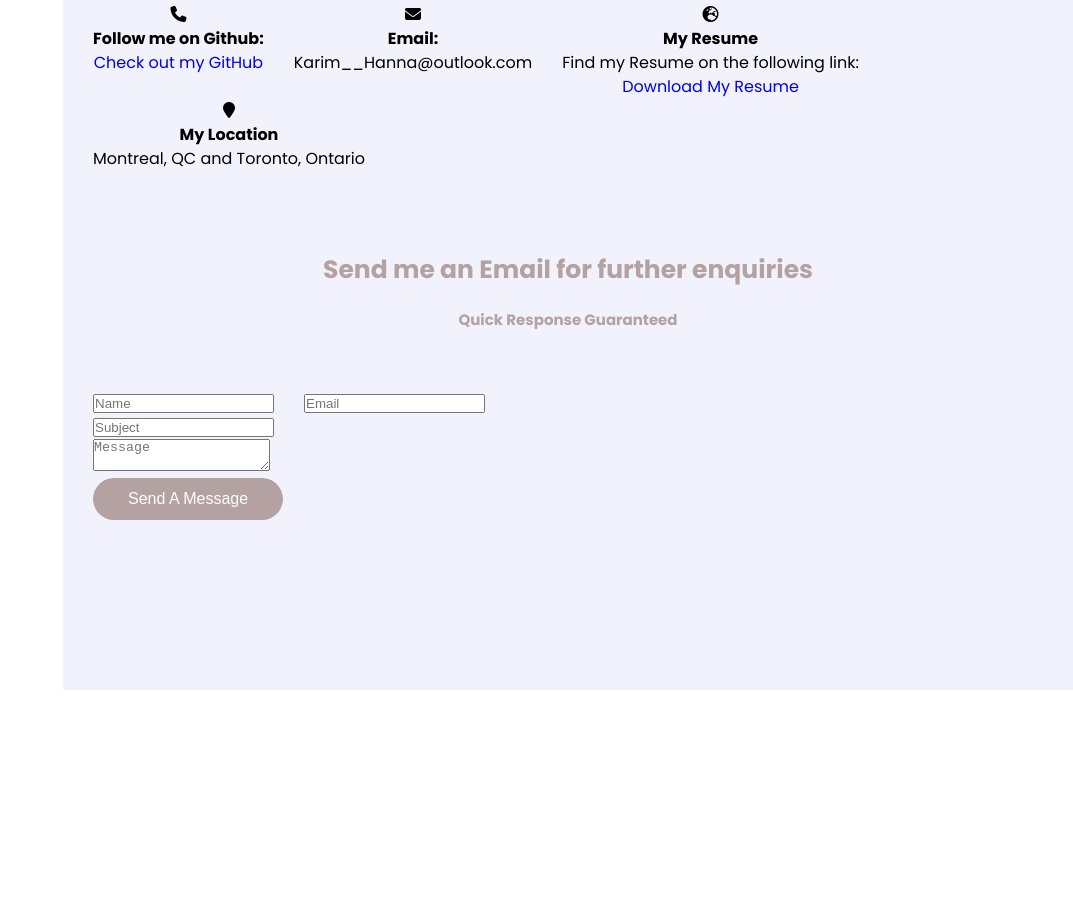
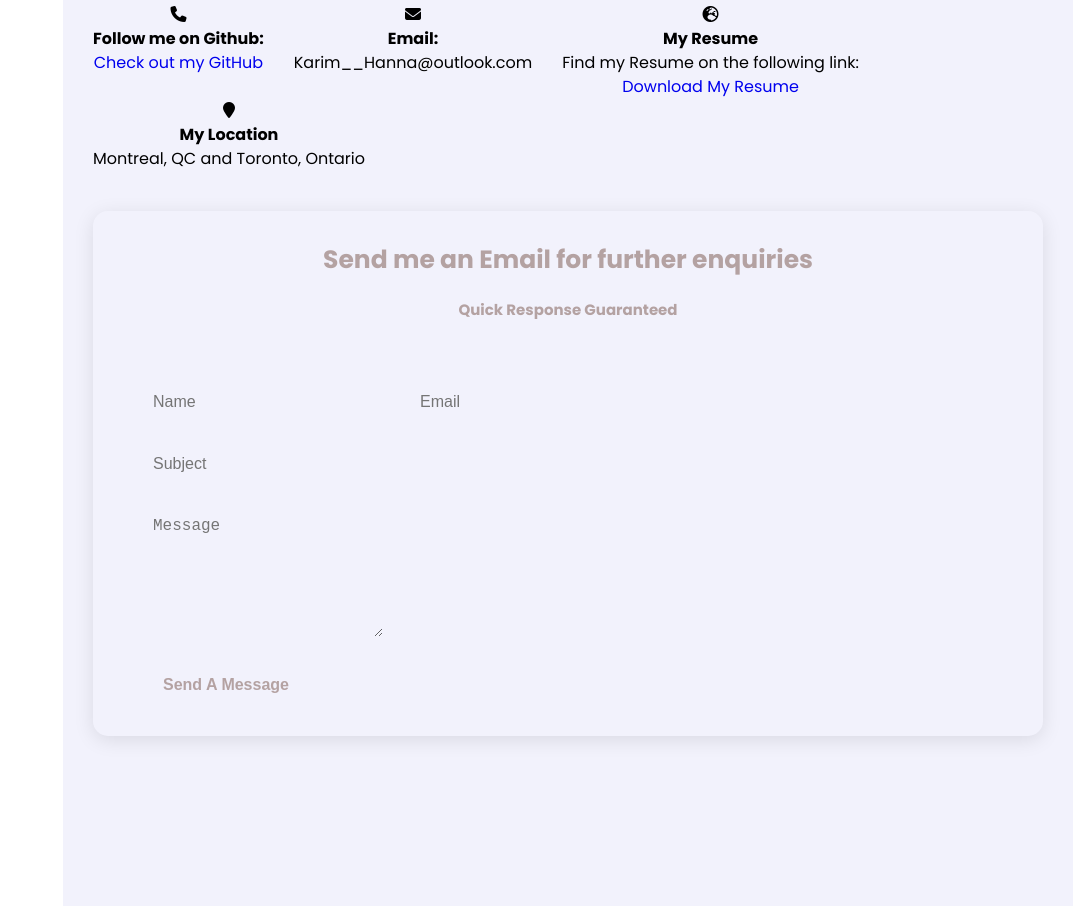
Before and after one commit to KarimHanna0404/Personal-Website, a plain HTML site: page index.html in a window 1280 px wide. Shown: the part 4598-5504 px from the top of the page, without its empty margins (207-1280 px from the left). Before the commit the page ends 5288 px from the top, so only its background shows below. Drawn offline with nearby package versions, Linux system fonts and the light colour scheme.

Commit message:
fixed form and made it look better

```diff
--- a/index.html
+++ b/index.html
@@ -2,7 +2,7 @@
 <html lang="en">
 <head>
     <meta charset="UTF-8">
-    <title>Document</title>
+    <title>Karim Hanna's Website</title>
     <link rel="stylesheet" href="style.css">
     <link rel="stylesheet" href="color-1.css">
     <link rel="stylesheet" href="https://cdnjs.cloudflare.com/ajax/libs/font-awesome/6.7.2/css/all.min.css">
@@ -277,19 +277,18 @@
 
               </div>
               <div class="contact-follow-up">
-                <h3 class="contact-title padd-15"> Send me an Email for further enquiries</h3>
-                <h4 class="contact-sub-title padd-15"> Quick Response Guaranteed </h4>
-                <div class="row">
-                    <div class="contact-form padd-15">
+                <h3 class="contact-title padd-15">Send me an Email for further enquiries</h3>
+                <h4 class="contact-sub-title padd-15">Quick Response Guaranteed</h4>
+                <form action="https://formspree.io/f/xdkznbkr" method="POST" class="contact-form padd-15" name="contact-form">
                   <div class="row">
                     <div class="form-item col-6 padd-15">
                       <div class="form-group">
-                                    <input type="text" class="form-control" placeholder="Name">
+                        <input type="text" name="name" class="form-control" placeholder="Name" required>
                       </div>
                     </div>
                     <div class="form-item col-6 padd-15">
                       <div class="form-group">
-                                    <input type="email" class="form-control" placeholder="Email">
+                        <input type="email" name="email" class="form-control" placeholder="Email" required>
                       </div>
                     </div>
                   </div>
@@ -297,24 +296,25 @@
                   <div class="row">
                     <div class="form-item col-12 padd-15">
                       <div class="form-group">
-                                    <input type="text" class="form-control" placeholder="Subject">
+                        <input type="text" name="subject" class="form-control" placeholder="Subject" required>
                       </div>
                     </div>
                   </div>
+
                   <div class="row">
                     <div class="form-item col-12 padd-15">
                       <div class="form-group">
-                                    <textarea name="" class="form-control" id="" placeholder="Message"></textarea>
+                        <textarea name="message" class="form-control" placeholder="Message" rows="6" required></textarea>
                       </div>
                     </div>
                   </div>
+
                   <div class="row">
-                            <div class="form-item col-12 padd-15">
-                               <button type="submit" class="btn"> Send A Message</button>
+                    <div class="form-item col-12 padd-15 text-center">
+                      <button type="submit" class="btn">Send A Message</button>
                     </div>
                   </div>
-                    </div>
-                </div>
+                </form>
               </div>
             </div>
           </section>
@@ -326,13 +326,39 @@
 <script src="script.js"></script>
 <script src="https://cdnjs.cloudflare.com/ajax/libs/typed.js/2.1.0/typed.umd.js" integrity="sha512-+2pW8xXU/rNr7VS+H62aqapfRpqFwnSQh9ap6THjsm41AxgA0MhFRtfrABS+Lx2KHJn82UOrnBKhjZOXpom2LQ==" crossorigin="anonymous" referrerpolicy="no-referrer"></script>
 
+<!-- Typed.js animation for typing effect -->
 <script>
-  var typed = new Typed(".typing", {
-    strings: ["A Web Developer", "A Scuba Diver", "An archer", "An Investor"],
+  document.addEventListener("DOMContentLoaded", function () {
+    new Typed(".typing", {
+      strings: ["A Web Developer", "A Scuba Diver", "An Archer", "An Investor"],
       typeSpeed: 100,
       backSpeed: 60,
       loop: true
     });
+  });
+</script>
+
+<!-- Form submission handler with confirmation -->
+<script>
+  document.addEventListener("DOMContentLoaded", function () {
+    const form = document.querySelector("form");
+    if (form) {
+      form.addEventListener("submit", async function (e) {
+        e.preventDefault();
+        const res = await fetch(form.action, {
+          method: form.method,
+          body: new FormData(form),
+          headers: { Accept: "application/json" }
+        });
+        if (res.ok) {
+          alert("Thanks! Your message was sent.");
+          form.reset();
+        } else {
+          alert("Oops! There was a problem sending your message.");
+        }
+      });
+    }
+  });
 </script>
 </body>
 </html>
--- a/style.css
+++ b/style.css
@@ -785,3 +785,51 @@ position: relative;
         max-width: 100%;
     }
 }
+
+.contact-follow-up {
+  background-color: var(--bg-dark);
+  padding: 30px;
+  border-radius: 15px;
+  box-shadow: 0 4px 20px rgba(0, 0, 0, 0.1);
+  margin-top: 40px;
+}
+
+.contact-form .form-group {
+  margin-bottom: 20px;
+}
+
+.contact-form .form-control {
+  width: 100%;
+  padding: 12px 15px;
+  border: 1px solid var(--border-color);
+  border-radius: 8px;
+  background-color: var(--input-bg);
+  color: var(--text-color);
+  font-size: 16px;
+  transition: 0.3s ease;
+}
+
+.contact-form .form-control:focus {
+  border-color: var(--main-color);
+  outline: none;
+}
+
+.contact-form textarea.form-control {
+  resize: vertical;
+}
+
+.contact-form .btn {
+  padding: 12px 25px;
+  font-size: 16px;
+  font-weight: bold;
+  background-color: var(--main-color);
+  color: var(--skin-color);
+  border: none;
+  border-radius: 8px;
+  cursor: pointer;
+  transition: 0.3s ease;
+}
+
+.contact-form .btn:hover {
+  background-color: var(--main-color-dark);
+}
```
Lines whose indentation alone changed are shown as unchanged.
